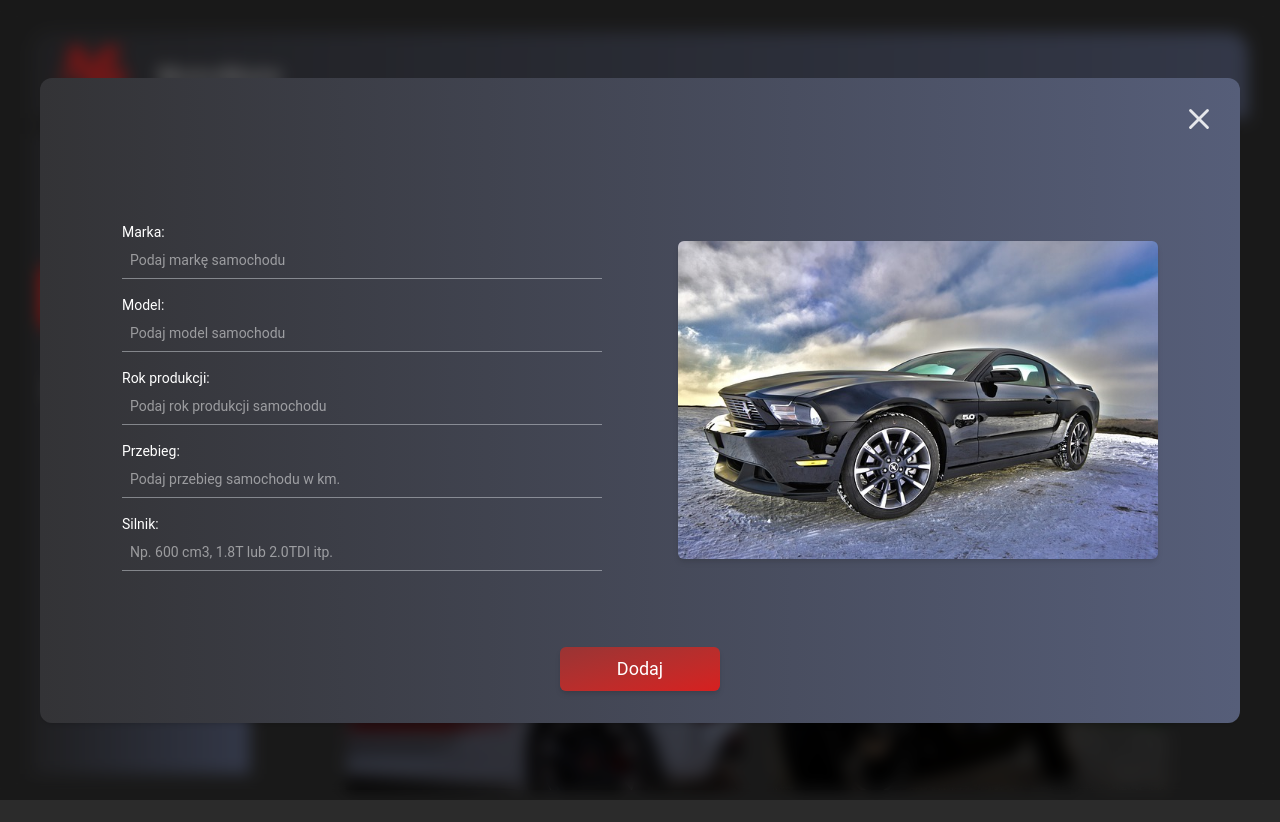
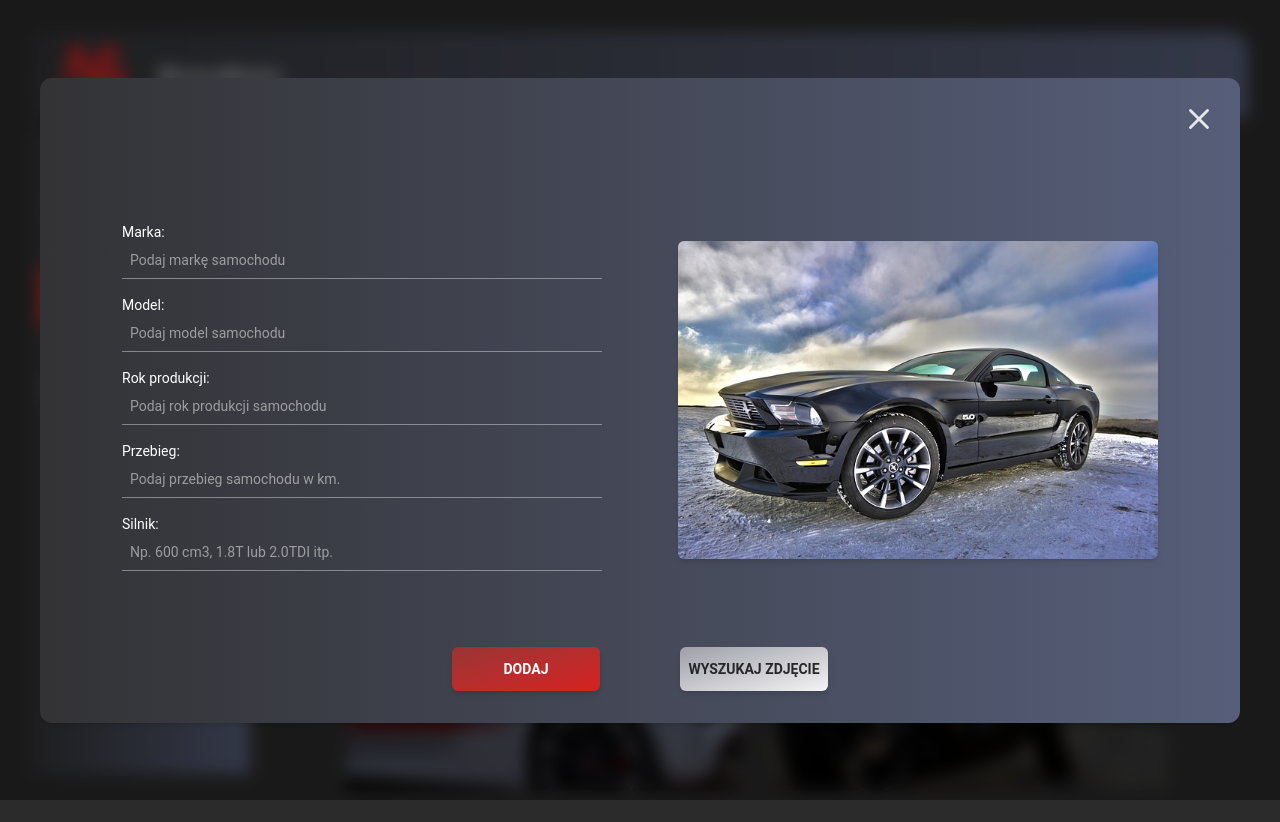
Before and after one commit to kamil-plewinski/moto-mate, a React (Vite) app: page /add-vehicle in a window 1280 px wide. Both pictures are taken after a click on the button "DODAJ SAMOCHÓD". Built offline with nearby package versions, Linux system fonts and the light colour scheme; no server answers; a web font is replaced by a local one.

Commit message:
feat: add vehicle photo selection modal

```diff
--- a/src/components/page-components/add-vehicle/AddVehicleForm.tsx
+++ b/src/components/page-components/add-vehicle/AddVehicleForm.tsx
@@ -2,6 +2,9 @@
 import { usePopup } from "../../popup/usePopup";
 import { createVehicle } from "../../../api/vehicleApi";
 import type { CreateVehicleDto } from "../my-vehicles/vehicleType";
+import VehiclePhotoBtn from "./VehiclePhotoBtn";
+import VehiclePhotoModal from "./VehiclePhotoModal";
+import { useState } from "react";
 
 type AddVehicleFormProps = {
   vehicleCategory: "car" | "motorcycle";
@@ -31,6 +34,7 @@
   closeForm,
   vehicleCategory,
 }: AddVehicleFormProps) {
+  const [isPhotoModalOpen, setIsPhotoModalOpen] = useState<boolean>(false);
   const { showPopup } = usePopup();
 
   const inputClasses =
@@ -69,6 +73,10 @@
       console.log("Wystąpił błąd", err);
       showPopup("Nie udało się dodać pojazdu.", "error");
     }
+  };
+
+  const togglePhotoModal = () => {
+    setIsPhotoModalOpen((prev) => !prev);
   };
 
   return (
@@ -147,12 +155,18 @@
           required
         />
       </div>
-      <button
-        type="submit"
-        className="py-2 mx-auto w-40 text-lg rounded-md bg-linear-to-br from-[#993434] to-[#D71F1F] cursor-pointer hover:from-[#D71F1F] hover:to-[#993434] transition-colors duration-300 shadow-md lg:absolute lg:bottom-0 lg:left-[50%] lg:translate-x-[-50%] lg:mb-8"
-      >
-        Dodaj
-      </button>
+      <div className="flex gap-4 items-center justify-center w-full sm:gap-10 md:gap-20 lg:absolute lg:bottom-0 lg:mb-8">
+        <button
+          type="submit"
+          className="py-3 w-37 text-md uppercase font-semibold  rounded-md bg-linear-to-br from-[#993434] to-[#D71F1F] cursor-pointer hover:from-[#D71F1F] hover:to-[#993434] transition-colors duration-300 shadow-md"
+        >
+          Dodaj
+        </button>
+        <VehiclePhotoBtn togglePhotoModal={togglePhotoModal} />
+      </div>
+      {isPhotoModalOpen && (
+        <VehiclePhotoModal togglePhotoModal={togglePhotoModal} />
+      )}
     </form>
   );
 }
--- /dev/null
+++ b/src/components/page-components/add-vehicle/VehiclePhotoBtn.tsx
@@ -0,0 +1,17 @@
+type VehiclePhotoBtnProps = {
+  togglePhotoModal: () => void;
+};
+
+export default function VehiclePhotoBtn({
+  togglePhotoModal,
+}: VehiclePhotoBtnProps) {
+  return (
+    <button
+      type="button"
+      onClick={togglePhotoModal}
+      className="py-3 px-1 w-37 bg-linear-to-br from-zinc-400 to-zinc-100 hover:from-zinc-100 hover:to-zinc-400 text-zinc-800 text-md uppercase font-semibold rounded-md cursor-pointer shadow-md transition-colors duration-300"
+    >
+      Wyszukaj zdjęcie
+    </button>
+  );
+}
--- /dev/null
+++ b/src/components/page-components/add-vehicle/VehiclePhotoModal.tsx
@@ -0,0 +1,24 @@
+import { X } from "lucide-react";
+
+type VehiclePhotoModalProps = {
+  togglePhotoModal: () => void;
+};
+
+export default function VehiclePhotoModal({
+  togglePhotoModal,
+}: VehiclePhotoModalProps) {
+  return (
+    <div className="absolute top-[50%] translate-y-[-50%] w-90 h-126 bg-zinc-200">
+      <button
+        type="button"
+        onClick={togglePhotoModal}
+        className="absolute top-0 right-0 m-3 cursor-pointer"
+      >
+        <X
+          size={34}
+          className="text-zinc-800 hover:text-[#D71F1F] transition-colors duration-200 mr-1"
+        />
+      </button>
+    </div>
+  );
+}
```
